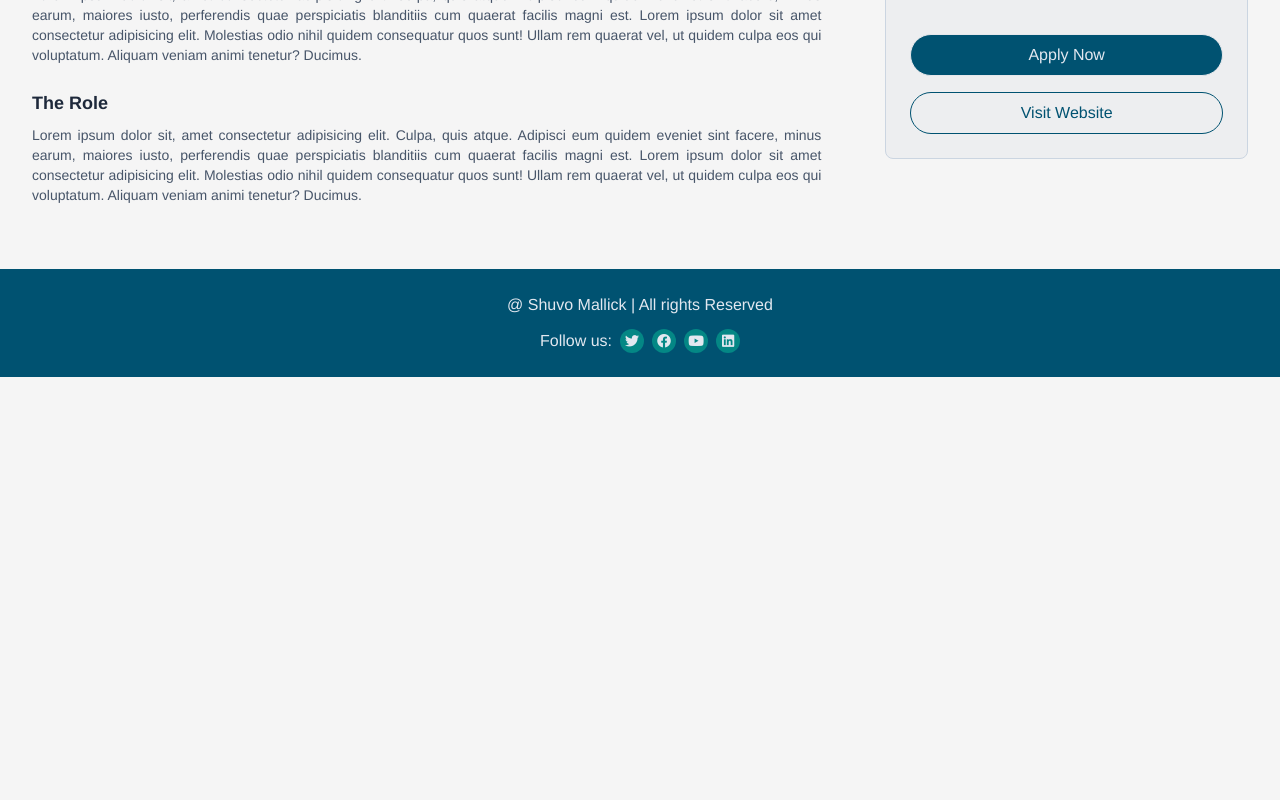
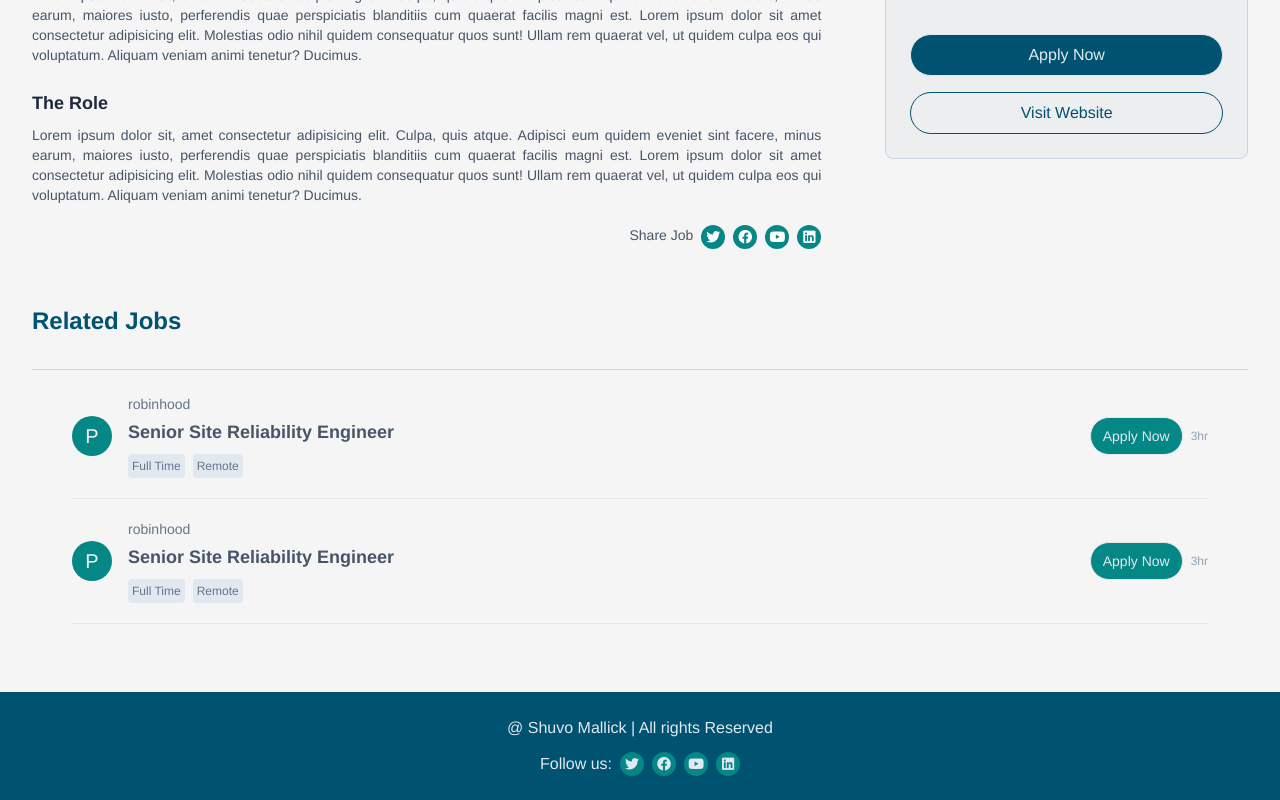
Before and after one commit to ShuvoMallick01/Job-Website-Tailwindcss-VueJS, a Vue app: page / in a window 1280 px wide. Shown: the part 409-1209 px from the top of the page. Before the commit the page ends 800 px from the top, so only its background shows below. Built offline with nearby package versions, Linux system fonts and the light colour scheme.

Commit message:
Job Details Page

```diff
--- a/src/App.vue
+++ b/src/App.vue
@@ -55,7 +55,7 @@
         <h1 class="heading">Engineering Management Delopment Experience</h1>
 
         <h4 class="pb-2 mt-6 heading-paragraph">The Role</h4>
-        <p class="text-sm text-justify text-slate-600">
+        <p class="description-text">
           Lorem ipsum dolor sit, amet consectetur adipisicing elit. Culpa, quis
           atque. Adipisci eum quidem eveniet sint facere, minus earum, maiores
           iusto, perferendis quae perspiciatis blanditiis cum quaerat facilis
@@ -66,7 +66,7 @@
         </p>
 
         <h4 class="pb-2 mt-6 heading-paragraph">The Role</h4>
-        <p class="text-sm text-justify text-slate-600">
+        <p class="description-text">
           Lorem ipsum dolor sit, amet consectetur adipisicing elit. Culpa, quis
           atque. Adipisci eum quidem eveniet sint facere, minus earum, maiores
           iusto, perferendis quae perspiciatis blanditiis cum quaerat facilis
@@ -77,7 +77,7 @@
         </p>
 
         <h4 class="pb-2 mt-6 heading-paragraph">The Role</h4>
-        <p class="text-sm text-justify text-slate-600">
+        <p class="description-text">
           Lorem ipsum dolor sit, amet consectetur adipisicing elit. Culpa, quis
           atque. Adipisci eum quidem eveniet sint facere, minus earum, maiores
           iusto, perferendis quae perspiciatis blanditiis cum quaerat facilis
@@ -86,6 +86,34 @@
           vel, ut quidem culpa eos qui voluptatum. Aliquam veniam animi tenetur?
           Ducimus.
         </p>
+
+        <!-- Social Media -->
+        <div class="flex gap-2 justify-end mt-5">
+          <p class="description-text">Share Job</p>
+          <div class="social-icon-body">
+            <p class="absolute text-sm">
+              <i class="fa-brands fa-twitter"></i>
+            </p>
+          </div>
+
+          <div class="social-icon-body">
+            <p class="absolute text-sm">
+              <i class="fa-brands fa-facebook"></i>
+            </p>
+          </div>
+
+          <div class="social-icon-body">
+            <p class="absolute text-sm">
+              <i class="fa-brands fa-youtube"></i>
+            </p>
+          </div>
+
+          <div class="social-icon-body">
+            <p class="absolute text-sm">
+              <i class="fa-brands fa-linkedin"></i>
+            </p>
+          </div>
+        </div>
       </div>
 
       <!-- card -->
@@ -120,13 +148,96 @@
     </div>
   </section>
 
+  <!-- Related Jobs -->
+  <section class="myContainer mt-6 pt-6">
+    <h1 class="heading pt-2 mb-8">Related Jobs</h1>
+
+    <!-- Job Card -->
+    <div class="col-span-2 border-t border-slate-300 py-6 lg:px-10 px-5">
+      <!-- card -->
+      <div class="md:flex justify-between border-b pb-5 mb-5 items-center">
+        <div class="flex items-center gap-4">
+          <div
+            class="bg-secondary w-8 h-8 md:w-10 md:h-10 text-slate-100 text-base md:text-xl rounded-full flex justify-center relative items-center"
+          >
+            <p class="absolute">P</p>
+          </div>
+
+          <div class="">
+            <p class="text-slate-500 text-xs md:text-sm mb-1">robinhood</p>
+            <h4 class="font-semibold text-slate-600 mb-2 md:text-lg text-sm">
+              Senior Site Reliability Engineer
+            </h4>
+
+            <div class="flex gap-2">
+              <button
+                class="text-xs bg-slate-200 text-slate-500 py-1 px-1 rounded"
+              >
+                Full Time
+              </button>
+              <button
+                class="text-xs bg-slate-200 text-slate-500 py-1 px-1 rounded"
+              >
+                Remote
+              </button>
+            </div>
+          </div>
+        </div>
+
+        <div class="flex items-center gap-2 ms-14 md:ms-0 md:mt-0 mt-4">
+          <button class="btn-sm">Apply Now</button>
+
+          <p class="text-xs text-slate-400">3hr</p>
+        </div>
+      </div>
+
+      <!-- card -->
+      <div class="md:flex justify-between border-b pb-5 mb-5 items-center">
+        <div class="flex items-center gap-4">
+          <div
+            class="bg-secondary w-8 h-8 md:w-10 md:h-10 text-slate-100 text-base md:text-xl rounded-full flex justify-center relative items-center"
+          >
+            <p class="absolute">P</p>
+          </div>
+
+          <div class="">
+            <p class="text-slate-500 text-xs md:text-sm mb-1">robinhood</p>
+            <h4 class="font-semibold text-slate-600 mb-2 md:text-lg text-sm">
+              Senior Site Reliability Engineer
+            </h4>
+
+            <div class="flex gap-2">
+              <button
+                class="text-xs bg-slate-200 text-slate-500 py-1 px-1 rounded"
+              >
+                Full Time
+              </button>
+              <button
+                class="text-xs bg-slate-200 text-slate-500 py-1 px-1 rounded"
+              >
+                Remote
+              </button>
+            </div>
+          </div>
+        </div>
+
+        <div class="flex items-center gap-2 ms-14 md:ms-0 md:mt-0 mt-4">
+          <button class="btn-sm">Apply Now</button>
+
+          <p class="text-xs text-slate-400">3hr</p>
+        </div>
+      </div>
+    </div>
+  </section>
+
   <!-- FOOTER -->
-  <footer class="bg-primary py-6 text-slate-200 font-light mt-16">
+  <footer class="bg-primary py-6 text-slate-200 font-light mt-6">
     <div
       class="myContainer flex-col text-center space-y-3 lg:space-y-3 lg:flex-row lg:justify-between lg:items-center"
     >
       <p>@ Shuvo Mallick | All rights Reserved</p>
 
+      <!-- Follow Us -->
       <div class="flex gap-2 justify-center">
         Follow us:
         <div class="social-icon">
--- a/src/assets/css/main.css
+++ b/src/assets/css/main.css
@@ -41,7 +41,11 @@
   }
 
   .social-icon {
-    @apply bg-secondary h-6 w-6 rounded-full relative inset-0 flex justify-center items-center hover:bg-primaryDark transition300 cursor-pointer;
+    @apply bg-secondary  h-6 w-6 rounded-full relative inset-0 flex justify-center items-center hover:bg-primaryDark transition300 cursor-pointer;
+  }
+
+  .social-icon-body {
+    @apply bg-secondary  text-white h-6 w-6 rounded-full relative inset-0 flex justify-center items-center hover:bg-primaryDark hover:text-slate-200 transition300 cursor-pointer;
   }
 
   /* Typography */
--- a/src/components/Home.vue
+++ b/src/components/Home.vue
@@ -304,7 +304,7 @@
       <!-- Job Card -->
       <div class="col-span-2 border py-6 lg:px-10 px-5 rounded-lg bg-white">
         <!-- card -->
-        <div class="md:flex justify-between border-b pb-8 mb-8 items-center">
+        <div class="md:flex justify-between border-b pb-5 mb-5 items-center">
           <div class="flex items-center gap-4">
             <div
               class="bg-secondary w-8 h-8 md:w-10 md:h-10 text-slate-100 text-base md:text-xl rounded-full flex justify-center relative items-center"
@@ -341,7 +341,7 @@
         </div>
 
         <!-- card -->
-        <div class="md:flex justify-between border-b pb-8 mb-8 items-center">
+        <div class="md:flex justify-between border-b pb-5 mb-5 items-center">
           <div class="flex items-center gap-4">
             <div
               class="bg-secondary w-8 h-8 md:w-10 md:h-10 text-slate-100 text-base md:text-xl rounded-full flex justify-center relative items-center"
@@ -378,7 +378,7 @@
         </div>
 
         <!-- card -->
-        <div class="md:flex justify-between border-b pb-8 mb-8 items-center">
+        <div class="md:flex justify-between border-b pb-5 mb-5 items-center">
           <div class="flex items-center gap-4">
             <div
               class="bg-secondary w-8 h-8 md:w-10 md:h-10 text-slate-100 text-base md:text-xl rounded-full flex justify-center relative items-center"
@@ -415,7 +415,7 @@
         </div>
 
         <!-- card -->
-        <div class="md:flex justify-between border-b pb-8 mb-8 items-center">
+        <div class="md:flex justify-between border-b pb-5 mb-5 items-center">
           <div class="flex items-center gap-4">
             <div
               class="bg-secondary w-8 h-8 md:w-10 md:h-10 text-slate-100 text-base md:text-xl rounded-full flex justify-center relative items-center"
```
